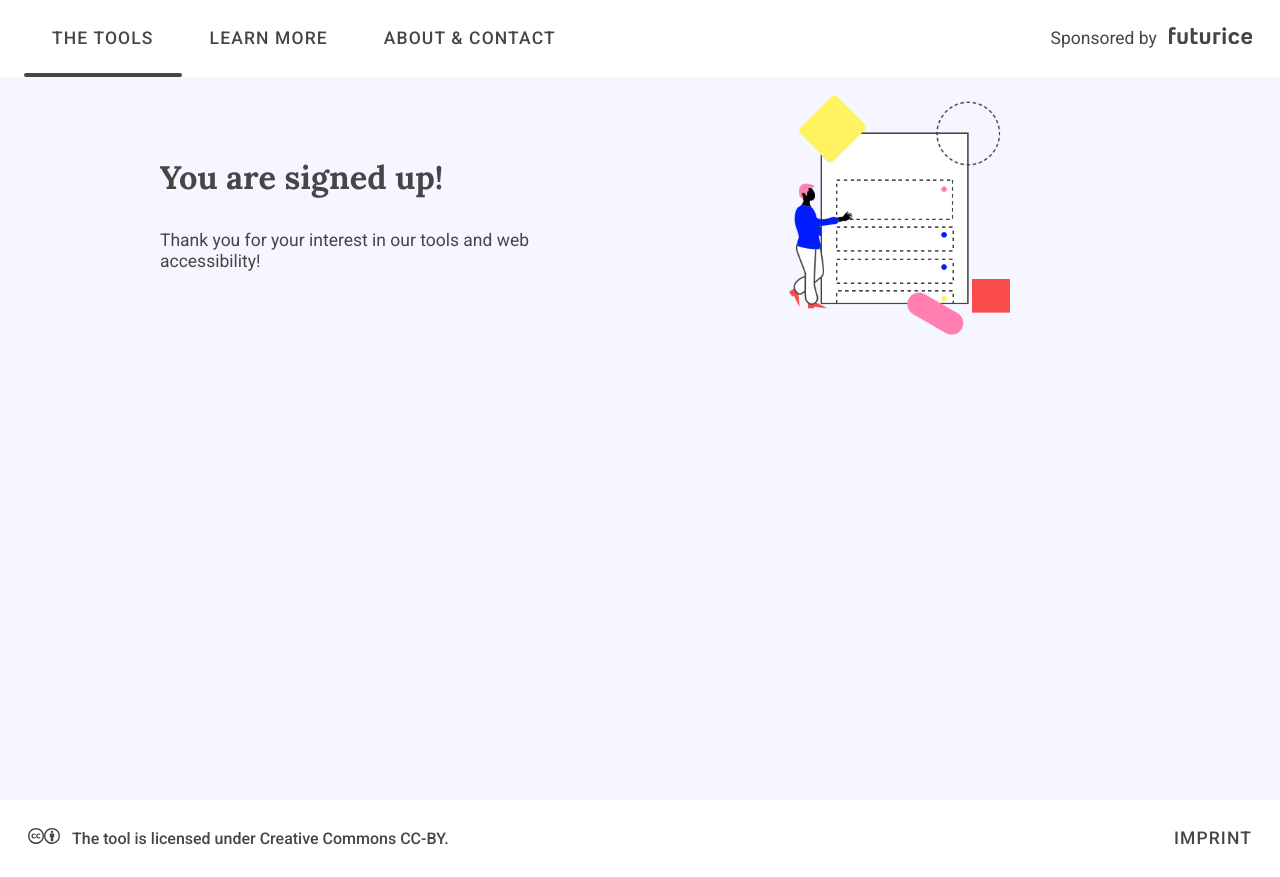
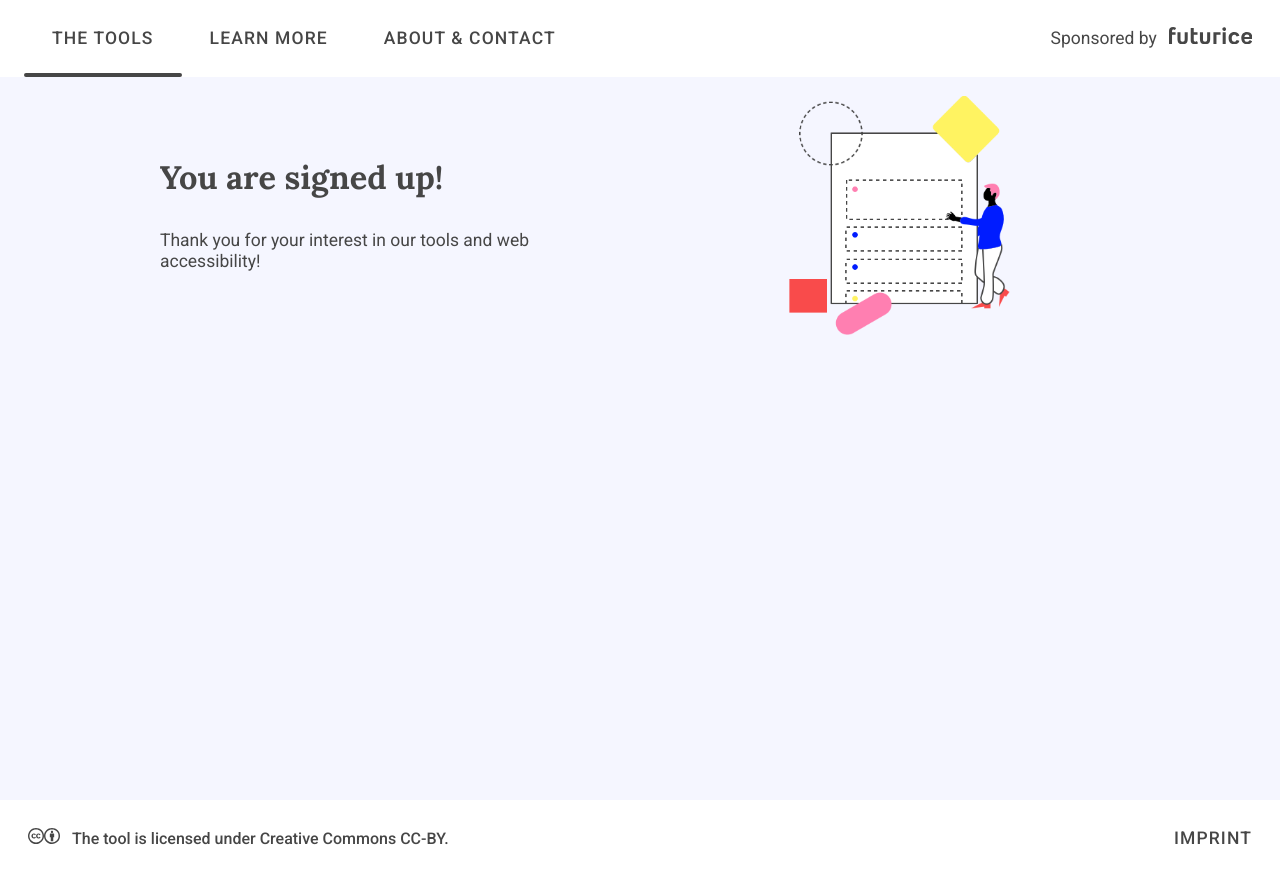
Before and after one commit to accessibility-tools/website, a Next.js app: page /signup in a window 1280 px wide. Built offline with nearby package versions, Linux system fonts and the light colour scheme.

Commit message:
update illustration

```diff
--- a/src/components/report/ReportIntro.jsx
+++ b/src/components/report/ReportIntro.jsx
@@ -34,7 +34,7 @@ const ReportIntro = ({ isLoaded }) => (
     ) : (
       <div>
         <ReportImg
-          src="/illustrations/start.svg"
+          src="/illustrations/web-checker.svg"
           alt="illustration of report page"
         />
         <Title>
--- a/src/pages/signup.jsx
+++ b/src/pages/signup.jsx
@@ -20,6 +20,7 @@ const PageContainer = styled(Switcher)`
 
 const SignupImg = styled.img`
   width: 50%;
+  transform: scaleX(-1);
 
   @media (max-width: 48rem) {
     width: 100%;
```
Also changed, not shown: public/illustrations/intro.svg (added), public/illustrations/start.svg (deleted).
